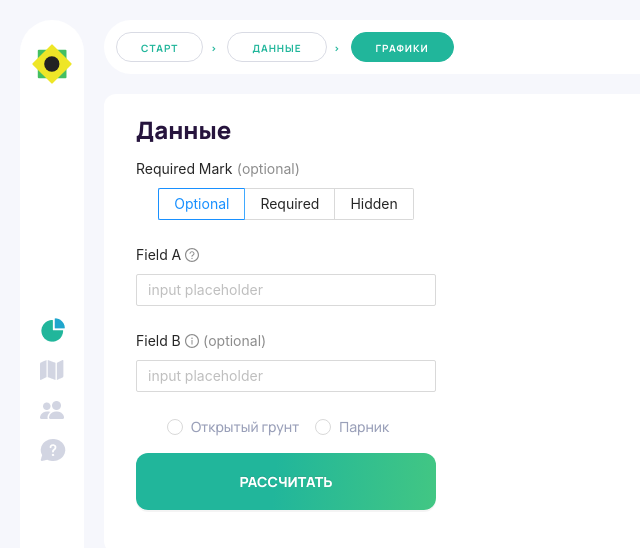
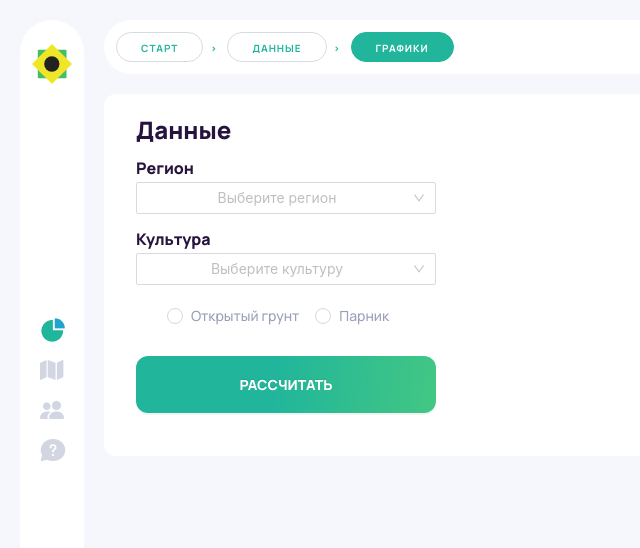
Before and after one commit to iris1111/hackaton2021, a React (Create React App) app: page / in a window 1280 px wide. Shown: the top 548 px of the page, without its empty margins (0-640 px from the left). Built offline with nearby package versions, Linux system fonts and the light colour scheme.

Commit message:
* step 1

```diff
--- a/src/components/CalcStep1.tsx
+++ b/src/components/CalcStep1.tsx
@@ -1,17 +1,37 @@
 import React, { useState } from 'react';
+import ReactDOM from "react-dom";
+import CalcStep2 from './CalcStep2';
 import './../style/CalcStep1.css';
-import { Form, Input, Button, Radio } from 'antd';
+import { Form, Input, Button, Radio, Select, notification  } from 'antd';
 import { InfoCircleOutlined } from '@ant-design/icons';
 import './../style/CalcStep1.css';
 
-type RequiredMark = boolean | 'optional';
+const types = [
+  {
+    id: 1,
+    text: 'Открытый грунт'
+  },
+  {
+    id: 2,
+    text: 'Парник'
+  }
+];
+
+const { Option } = Select;
 
 const CalcStep1 = () => {
+  const data = {};
   const [form] = Form.useForm();
-  const [requiredMark, setRequiredMarkType] = useState<RequiredMark>('optional');
 
-  const onRequiredTypeChange = ({ requiredMarkValue }: { requiredMarkValue: RequiredMark }) => {
-    setRequiredMarkType(requiredMarkValue);
+  const openNotification = () => {
+    notification.open({
+      message: 'Ошибка',
+      description:
+        'Не все поля заполнены',
+      onClick: () => {
+        console.log('Notification Clicked!');
+      },
+    });
   };
 
   const renderType = () => {
@@ -27,89 +47,91 @@ const CalcStep1 = () => {
     return template
   }
 
+  const setState = (key, value) => {
+    data[key]= value;
+  }
+
+  function onChangeRegion(value) {
+    setState("region", value);
+  }
+
+  function onChange(value) {
+    setState("cult", value);
+  }
+
+  function onChangeType(e) {
+    setState("type", e.target.value);
+  }
+
+
+
+  const onFinish = (values: any) => {
+    if (!data['type'] || !data['region'] || !data['cult']) {
+      openNotification()
+    } else {
+      ReactDOM.render(<CalcStep2 type={data}/>, document.querySelector('.step2'));
+    }
+  };
+
   return (
     <React.Fragment>
       <div className="block block-1 calc">
         <h1>Данные</h1>
+        <div className="block-3">
           <Form
             form={form}
             layout="vertical"
-          initialValues={{ requiredMarkValue: requiredMark }}
-          onValuesChange={onRequiredTypeChange}
-          requiredMark={requiredMark}
+            onFinish={onFinish}
             >
-
-
-
-
             <div className="col">
 
-            <Form.Item label="Required Mark" name="requiredMarkValue">
-            <Radio.Group>
-              <Radio.Button value="optional">Optional</Radio.Button>
-              <Radio.Button value>Required</Radio.Button>
-              <Radio.Button value={false}>Hidden</Radio.Button>
+              <p className="form-label">Регион</p>
+              <div className="types">
+                <Select
+                  showSearch
+                  style={{ width: 300 }}
+                  placeholder="Выберите регион"
+                  optionFilterProp="children"
+                  onChange={onChangeRegion}
+                >
+                  <Option value="1">Йошкар-Ола</Option>
+                  <Option value="2">Первый район</Option>
+                  <Option value="3">Второй район</Option>
+                </Select>
+              </div>
+
+              <p className="form-label">Культура</p>
+              <div className="types">
+                <Select
+                  showSearch
+                  style={{ width: 300 }}
+                  placeholder="Выберите культуру"
+                  optionFilterProp="children"
+                  onChange={onChange}
+                >
+                  <Option value="1">Капуста</Option>
+                  <Option value="2">Картофель</Option>
+                  <Option value="3">Свекла</Option>
+                </Select>
+              </div>
+
+              <Form.Item name="type" className="types">
+                <Radio.Group onChange={onChangeType}>
+                  {renderType()}
                 </Radio.Group>
               </Form.Item>
-          <Form.Item label="Field A" required tooltip="This is a required field">
-            <Input placeholder="input placeholder" />
-          </Form.Item>
-          <Form.Item
-            label="Field B"
-            tooltip={{ title: 'Tooltip with customize icon', icon: <InfoCircleOutlined /> }}
-          >
-            <Input placeholder="input placeholder" />
-          </Form.Item>
-
-            <div className="types">
-              <Radio.Group name="type">
-                {renderType()}
-              </Radio.Group>
-            </div>
 
               <Form.Item>
-              <Button type="primary" className="submitButton">Рассчитать</Button>
+                <Button type="primary" className="submitButton" htmlType="submit">Рассчитать</Button>
               </Form.Item>
             </div>
           </Form>
+        </div>
+        <div className="step2"></div>
+        <div className="step3"></div>
       </div>
     </React.Fragment>
   );
 };
 
 export default CalcStep1;
-
-/*
-function CalcStep12() {
-  const [value, setValue] = React.useState(1);
-
-  const onChange = e => {
-    console.log('radio checked', e.target.value);
-    setValue(e.target.value);
-  };
-
-  return (
-    <div className="block block-1">
-      <h1>Данные</h1>
-      <div className="col">
-
-        <Radio.Group onChange={onChange} value={value}>
-          <Radio value={1}>A</Radio>
-          <Radio value={2}>B</Radio>
-        </Radio.Group>
-      </div>
-    </div>
-  );
-}*/
-
-
-const types = [
-  {
-    id: 1,
-    text: 'Открытый грунт'
-  },
-  {
-    id: 2,
-    text: 'Парник'
-  }
-];
--- /dev/null
+++ b/src/components/CalcStep2.tsx
@@ -0,0 +1,50 @@
+import React, { useState } from 'react';
+import CalcStep3 from './CalcStep3';
+import ReactDOM from "react-dom";
+
+const types = [
+  {
+    id: 1,
+    text: 'Открытый грунт'
+  },
+  {
+    id: 2,
+    text: 'Парник'
+  }
+];
+
+const cults = [
+  {
+    id: 1,
+    text: 'Капуста'
+  },
+  {
+    id: 2,
+    text: 'Картофель'
+  },
+  {
+    id: 3,
+    text: 'Свекла'
+  }
+];
+
+const CalcStep2 = ({type}) => {
+  let result = Math.random() < 0.5;
+  let template
+
+  const step3 = () => {
+    ReactDOM.render(<CalcStep3 />, document.querySelector('.step3'))
+  }
+
+  if(result) {
+    template = cults.map(function(item) {
+      if(item.id != type.cult)
+      return <p className="form-p"><a onClick={() => step3() }>{item.text}</a></p>
+    })
+    return <div className="block-3"><p className="form-label">Выращивание данной культуры не рекомендуется в выбранном районе</p><p>Условия для хорошего урожая и стабильной прибыли выбранной культуры в этом районе отстутствуют. Предалагем рассчитать бизнес-план для других культур в этом районе: </p> {template}</div>
+  } else {
+    step3()
+  }
+}
+
+export default CalcStep2;
--- /dev/null
+++ b/src/components/CalcStep3.tsx
@@ -0,0 +1,42 @@
+import React, { useState } from 'react';
+import { Form, Input, Button, Radio, Select } from 'antd';
+
+const cults = [
+  {
+    id: 1,
+    text: 'Капуста'
+  },
+  {
+    id: 2,
+    text: 'Картофель'
+  },
+  {
+    id: 3,
+    text: 'Свекла'
+  }
+];
+
+
+
+const CalcStep3 = () => {
+
+  return <div className="block-3">
+    <p className="form-label">Рассчет затрат на производство</p>
+    <div className="types">
+      <p>Для выращивания выбранной культуры в этом районе на 1 га за сезон понадобится: <br />
+
+      </p>
+      <br />
+      <p>Введите цены, чтобы просчитать бизнес-план: </p>
+    </div>
+  </div>
+}
+
+export default CalcStep3;
+
+
+/*
+<Form.Item label="Цена на электроэнергию" required tooltip="This is a required field">
+                <Input placeholder="input placeholder" />
+              </Form.Item>
+*/
--- a/src/style/App.css
+++ b/src/style/App.css
@@ -7,14 +7,20 @@
 
 .block-1 {
   width: 100%;
+  overflow: hidden;
 }
 
 .block-2 {
   width: 50%;
+  overflow: hidden;
+  float: left;
 }
 
 .block-3 {
   width: 33.33333%;
+  overflow: hidden;
+  float: left;
+  padding-right: 45px;
 }
 
 .App {
--- a/src/style/CalcStep1.css
+++ b/src/style/CalcStep1.css
@@ -40,3 +40,19 @@ button.submitButton, button.submitButton:focus, button.submitButton:hover  {
 
     border: none;
 }
+
+
+.form-label {
+  font-family: Manrope;
+  font-style: normal;
+  font-weight: 800;
+  font-size: 16px;
+  line-height: 20px;
+  color: #26143D;
+  text-align: left;
+  margin-bottom: 4px;
+}
+
+p {
+    text-align: left;
+}
--- a/src/style/index.css
+++ b/src/style/index.css
@@ -43,6 +43,8 @@ h1 {
 
 
 
+
+
 @media (prefers-reduced-motion: no-preference) {
   .App-logo {
     animation: App-logo-spin infinite 20s linear;
```
Also changed, not shown: 1 other file (tests, documents, lock files or other folders). Lines whose indentation alone changed are shown as unchanged.
